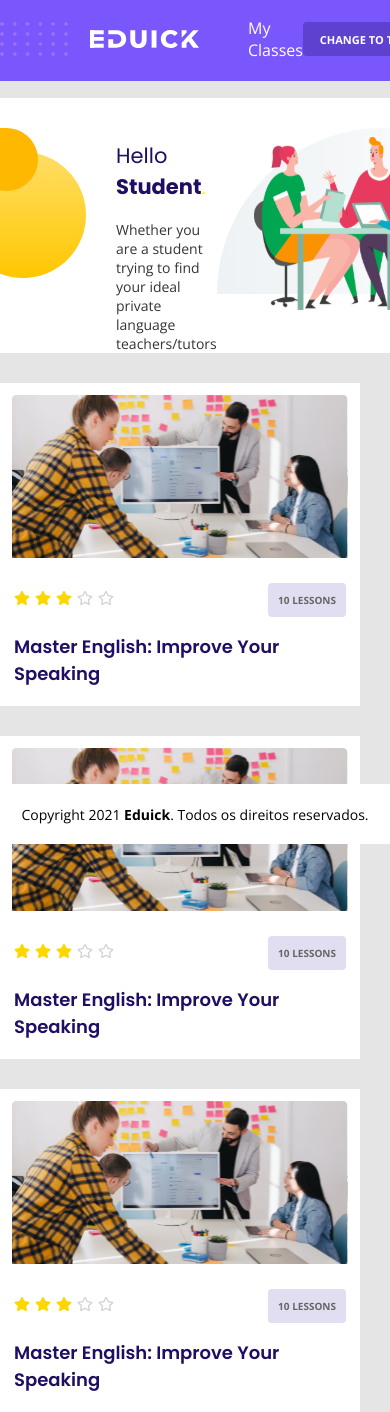
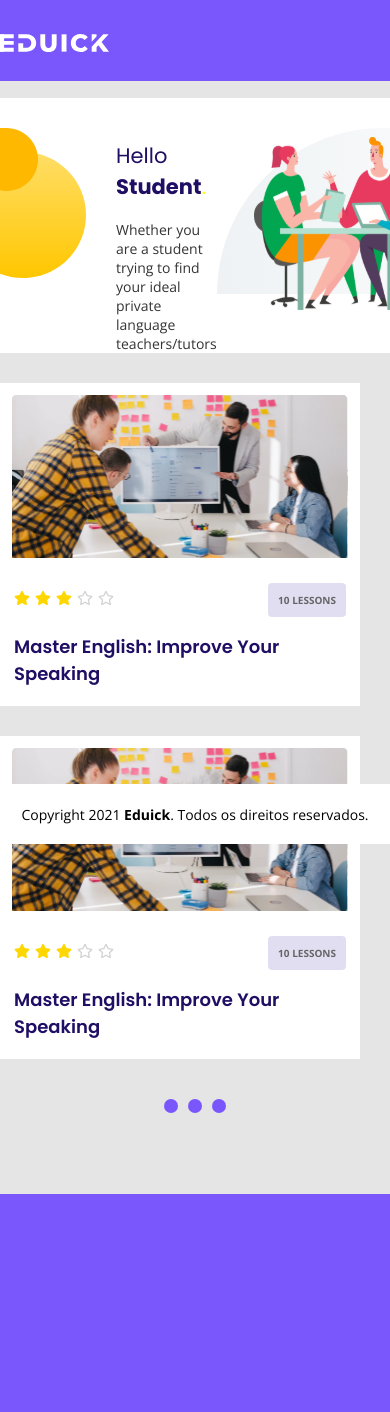
Before and after one commit to natanielporto/teste-frontend-eduick, a React (Create React App) app: page /dashboard in a window 390 px wide. Shown: the top 1412 px of the page. After the commit the page ends 1194 px from the top, so only its background shows below. Built offline with nearby package versions, Linux system fonts and the light colour scheme.

Commit message:
Landing page is now responsive to mobile

```diff
--- a/src/components/Button/index.tsx
+++ b/src/components/Button/index.tsx
@@ -1,4 +1,3 @@
-import React from 'react';
 import PropTypes from 'prop-types';
 
 import { ContainerDashboard, ContainerLandingPage } from './styles';
@@ -9,11 +8,7 @@ interface IWriteProps {
   handleModalOpen?: () => void;
 }
 
-const Button: React.FC<IWriteProps> = ({
-  origin,
-  text,
-  handleModalOpen,
-}: IWriteProps) => {
+function Button({ origin, text, handleModalOpen }: IWriteProps): JSX.Element {
   return origin === 'landingPage' ? (
     <ContainerLandingPage onClick={handleModalOpen}>
       {text}
@@ -21,7 +16,7 @@ const Button: React.FC<IWriteProps> = ({
   ) : (
     <ContainerDashboard>{text}</ContainerDashboard>
   );
-};
+}
 
 Button.defaultProps = {
   handleModalOpen: Function,
--- a/src/components/Button/styles.ts
+++ b/src/components/Button/styles.ts
@@ -10,6 +10,10 @@ export const ContainerLandingPage = styled.button`
   color: rgba(122, 87, 253, 1);
   font-weight: 700;
   z-index: 2;
+
+  @media (max-width: 400px) {
+    width: 100%;
+  }
 `;
 
 export const ContainerDashboard = styled.button`
--- a/src/components/DashboardClassCard/index.tsx
+++ b/src/components/DashboardClassCard/index.tsx
@@ -1,4 +1,3 @@
-import React from 'react';
 import { FaRegStar, FaStar } from 'react-icons/fa';
 import Container from './styles';
 
@@ -10,21 +9,34 @@ interface ICardWriteProps {
   nameOfCourse: string;
 }
 
-const DashboardClassCard: React.FC<ICardWriteProps> = card => {
+function DashboardClassCard(card: ICardWriteProps): JSX.Element {
   const fadedStars = 5 - card.stars;
   const goldStars = 5 - fadedStars;
 
+  const goldStarsArray: { className: string }[] = [];
+  const fadedStarsArray: { className: string }[] = [];
+
+  for (let i = 0; i < fadedStars; i += 1) {
+    fadedStarsArray.push({ className: 'container__grayStar' });
+  }
+
+  for (let i = 0; i < goldStars; i += 1) {
+    goldStarsArray.push({ className: 'container__goldStar' });
+  }
+
   const lessons = card.numberOfLessons > 1 ? ' LESSONS' : ' LESSON';
+
   return (
     <Container>
       <img src={card.image} alt={card.alt} />
       <div className="container__middleSection">
         <div>
-          <FaStar className="container__goldStar" />
-          <FaStar className="container__goldStar" />
-          <FaStar className="container__goldStar" />
-          <FaRegStar className="container__grayStar" />
-          <FaRegStar className="container__grayStar" />
+          {goldStarsArray.map((el: { className: string }) => (
+            <FaStar className={el.className} />
+          ))}
+          {fadedStarsArray.map((el: { className: string }) => (
+            <FaRegStar className={el.className} />
+          ))}
         </div>
         <div className="container__middleSection__lessonsNumber">
           {card.numberOfLessons + lessons}
@@ -35,6 +47,6 @@ const DashboardClassCard: React.FC<ICardWriteProps> = card => {
       </div>
     </Container>
   );
-};
+}
 
 export default DashboardClassCard;
--- a/src/components/LandingPageModal/index.tsx
+++ b/src/components/LandingPageModal/index.tsx
@@ -1,4 +1,4 @@
-import React, { useCallback, useEffect, useRef, useState } from 'react';
+import { useCallback, useEffect, useRef, useState } from 'react';
 import PropTypes from 'prop-types';
 import { BsX } from 'react-icons/bs';
 import { AiOutlineEye, AiOutlineEyeInvisible } from 'react-icons/ai';
@@ -12,11 +12,11 @@ interface IModalProps {
   handleCloseLandingPageModal: () => void;
 }
 
-const LandingPageModal: React.FC<IModalProps> = ({
+function LandingPageModal({
   showModal,
   screenWidth,
   handleCloseLandingPageModal,
-}) => {
+}: IModalProps): JSX.Element {
   const isMobile = screenWidth <= 400;
 
   const [closeEye, setCloseEye] = useState(false);
@@ -99,7 +99,7 @@ const LandingPageModal: React.FC<IModalProps> = ({
       </Background>
     </>
   );
-};
+}
 
 LandingPageModal.propTypes = {
   showModal: PropTypes.bool.isRequired,
--- a/src/components/LandingPageRadioButtons/index.tsx
+++ b/src/components/LandingPageRadioButtons/index.tsx
@@ -3,7 +3,7 @@ import { FaCheckCircle, FaRegCircle } from 'react-icons/fa';
 import Button from '../Button';
 import { ContainerRoleSelector, RadioButton } from './styles';
 
-const LandingPageRadioButtons: React.FC = () => {
+function LandingPageRadioButtons(): JSX.Element {
   const [teacherChecked, setTeacherChecked] = useState(true);
   const [studentChecked, setStudentChecked] = useState(false);
 
@@ -65,6 +65,6 @@ const LandingPageRadioButtons: React.FC = () => {
       </ContainerRoleSelector>
     </>
   );
-};
+}
 
 export default LandingPageRadioButtons;
--- /dev/null
+++ b/src/helpers/IsMobile.tsx
@@ -0,0 +1,25 @@
+import { useEffect, useState } from 'react';
+
+function windowSize(): { width: number } {
+  const { innerWidth: width } = window;
+  return { width };
+}
+
+function IsMobile(): boolean {
+  const [widthNow, setWidthNow] = useState<{ width: number }>(windowSize());
+
+  useEffect(() => {
+    function handleWidth() {
+      setWidthNow(windowSize());
+    }
+
+    window.addEventListener('resize', handleWidth);
+    return () => window.removeEventListener('resize', handleWidth);
+  }, [widthNow]);
+
+  const isMobile = widthNow.width <= 400;
+
+  return isMobile;
+}
+
+export default IsMobile;
--- a/src/pages/Dashboard/index.tsx
+++ b/src/pages/Dashboard/index.tsx
@@ -1,9 +1,17 @@
 import React from 'react';
 import { Link } from 'react-router-dom';
 
+import IsMobile from '../../helpers/IsMobile';
 import Button from '../../components/Button';
 import DashboardClassCard from '../../components/DashboardClassCard';
-import { Body, NavBarContainer, NavBar, MidSection, Footer } from './styles';
+import {
+  Body,
+  NavBarContainer,
+  NavBar,
+  MidSection,
+  NumberOfPages,
+  Footer,
+} from './styles';
 
 import detail from '../../assets/detail.svg';
 import meeting from '../../assets/meeting.svg';
@@ -62,20 +70,6 @@ const Dashboard: React.FC = () => {
       numberOfLessons: 10,
       nameOfCourse: 'Master English: Improve Your Speaking',
     },
-    {
-      image: classImage,
-      alt: 'Students paying attention to class',
-      stars: 3,
-      numberOfLessons: 10,
-      nameOfCourse: 'Master English: Improve Your Speaking',
-    },
-    {
-      image: classImage,
-      alt: 'Students paying attention to class',
-      stars: 3,
-      numberOfLessons: 10,
-      nameOfCourse: 'Master English: Improve Your Speaking',
-    },
   ];
 
   const footerDisclaimerMessage = (
@@ -89,7 +83,7 @@ const Dashboard: React.FC = () => {
     <Body>
       <NavBarContainer>
         <NavBar>
-          {window.screen.width <= 400 ? (
+          {IsMobile() ? (
             <div className="navBar__dashboard__mobile">
               <a href="/">
                 <h1>
@@ -153,7 +147,6 @@ const Dashboard: React.FC = () => {
             />
           </div>
         </div>
-
         <section className="dashboard__midSection__cardsSection">
           {classes.map(el => (
             <DashboardClassCard
@@ -165,6 +158,13 @@ const Dashboard: React.FC = () => {
             />
           ))}
         </section>
+        <div className="dashboard__midSection__pageCounterContainer">
+          <div className="dashboard__midSection__pageCounter">
+            <NumberOfPages />
+            <NumberOfPages />
+            <NumberOfPages />
+          </div>
+        </div>
       </MidSection>
       <Footer>{footerDisclaimerMessage}</Footer>
     </Body>
--- a/src/pages/Dashboard/styles.ts
+++ b/src/pages/Dashboard/styles.ts
@@ -2,6 +2,7 @@ import styled from 'styled-components';
 
 export const Body = styled.div`
   background-color: #e5e5e5;
+  padding-bottom: 1px;
 `;
 
 export const NavBarContainer = styled.div`
@@ -46,11 +47,7 @@ export const NavBar = styled.div`
 `;
 
 export const MidSection = styled.div`
-  background-color: ##e5e5e5;
-  width: 1440px;
-  max-height: 1440px;
   width: 100%;
-  height: 100%;
 
   .dashboard__midSection__topContainer {
     max-width: 1140px;
@@ -58,7 +55,6 @@ export const MidSection = styled.div`
     background-color: white;
     margin: auto;
     display: flex;
-    justify-content: space-around;
     position: relative;
 
     .dashboard__midSection__leftImage {
@@ -67,7 +63,6 @@ export const MidSection = styled.div`
     }
 
     img {
-      padding-right: 116px;
       padding-top: 30px;
     }
   }
@@ -94,11 +89,32 @@ export const MidSection = styled.div`
 
   .dashboard__midSection__cardsSection {
     max-width: 1140px;
+    min-height: 700px;
     margin: auto;
     display: grid;
-    grid-gap: 0 30px;
+    grid-column-gap: 30px;
     grid-template-columns: repeat(3, 1fr);
   }
+
+  div.dashboard__midSection__pageCounterContainer {
+    width: 100%;
+    margin: auto;
+  }
+
+  div.dashboard__midSection__pageCounter {
+    display: flex;
+    justify-content: center;
+    margin: 35px auto 75px auto;
+  }
+`;
+
+export const NumberOfPages = styled.div`
+  background-color: #7a57fd;
+  height: 14px;
+  width: 14px;
+  border-radius: 50%;
+  margin: 5px;
+  margin-bottom: 5 0px;
 `;
 
 export const Footer = styled.div`
--- a/src/pages/LandingPage/styles.ts
+++ b/src/pages/LandingPage/styles.ts
@@ -5,11 +5,10 @@ export const NavBar = styled.div`
   margin: auto;
 
   .landingPage__navBar__mobile {
-    margin: 27px 30px;
+    margin: 27px 30px 60px 30px;
 
-    img {
-      width: 18px;
-      height: 12px;
+    @media (max-width: 400px) {
+      margin-bottom: 50px;
     }
 
     a img {
@@ -51,11 +50,21 @@ export const MidSectionLeft = styled.div`
   margin: auto;
   position: relative;
 
+  @media (max-width: 400px) {
+    width: 0px;
+  }
+
   .landingPage__midSectionLeft__image {
     position: absolute;
     right: 595px;
     z-index: 5;
     max-height: 923px;
+
+    @media (max-width: 400px) {
+      right: -170px;
+      height: 500px;
+      top: 400px;
+    }
   }
 `;
 
@@ -63,6 +72,10 @@ export const MidSectionRight = styled.div`
   max-width: 1131px;
   position: relative;
   margin: auto;
+
+  @media (max-width: 400px) {
+    width: 360px;
+  }
 
   .landingPage__midSectionRight {
     position: absolute;
@@ -73,18 +86,31 @@ export const MidSectionRight = styled.div`
     height: 628px;
     width: 601px;
 
+    @media (max-width: 400px) {
+      width: 336px;
+      padding: 0 24px 0 8px;
+    }
     .landingPage__midSectionRight__container {
       position: relative;
 
       .LandingPage__MidSectionRight__container__firstH2 {
         line-height: 45px;
         font-size: 48px;
+
+        @media (max-width: 400px) {
+          font-size: 56px;
+        }
       }
 
       .landingPage__midSectionRight__container__secondH2 {
         font-weight: 700;
         font-size: 48px;
         color: #ffd74f;
+
+        @media (max-width: 400px) {
+          font-size: 28px;
+          margin-bottom: 60px;
+        }
       }
     }
 
@@ -92,6 +118,10 @@ export const MidSectionRight = styled.div`
       max-width: 496px;
       line-height: 30px;
       margin: 50px 0;
+
+      @media (max-width: 400px) {
+        display: none;
+      }
     }
 
     input {
@@ -105,25 +135,42 @@ export const MidSectionRight = styled.div`
       ::placeholder {
         color: white;
       }
+
+      @media (max-width: 400px) {
+        padding-left: 12px;
+        width: 100%;
+      }
     }
 
     img {
       position: absolute;
       left: 520px;
       top: -215px;
+
+      @media (max-width: 400px) {
+        display: none;
+      }
     }
 
     div.landingPage__midSectionRight__buttons {
       display: flex;
       margin-top: 30px;
+
+      @media (max-width: 400px) {
+        width: 100%;
+      }
     }
   }
 `;
 
 export const Footer = styled.div`
   background-color: #200e64;
-  position: fixed;
-  bottom: 0;
   width: 100%;
   height: 302px;
+  margin-top: 47.5em;
+
+  @media (max-width: 400px) {
+    height: 98px;
+    margin-top: 53.5em;
+  }
 `;
--- a/src/styles/global.ts
+++ b/src/styles/global.ts
@@ -12,6 +12,8 @@ export default createGlobalStyle`
     background: rgba(122, 87, 253, 1);
     color: #fff;
     -webkit-font-smoothing: antialiased;
+    position: relative;
+    height: 100vh;
   }
 
   body, input, button {
```
Also changed, not shown: src/components/LandingPageRadioButtons/styles.ts (+29 -0 lines), src/pages/LandingPage/index.tsx (+6 -4 lines), src/assets/hamburguer.svg (deleted), src/assets/studentMobile.svg (added).
